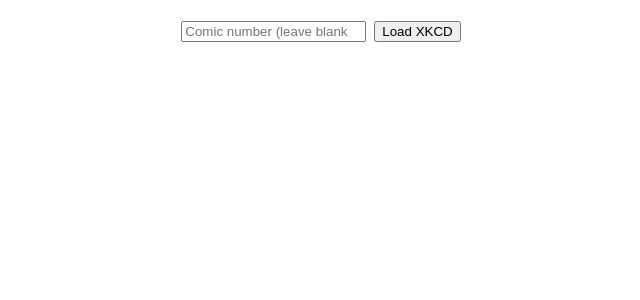
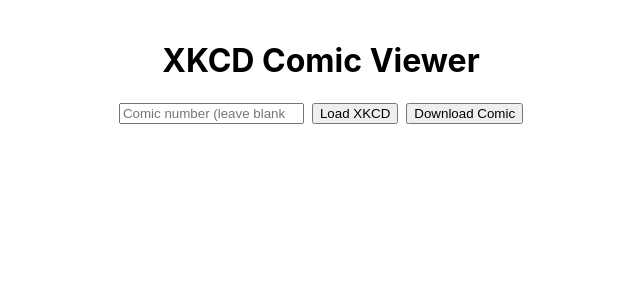
Before and after one commit to Cole-Parsons/XKCD-frontend, a React (Create React App) app: page / in a window 1280 px wide. Shown: the top 300 px of the page, without its empty margins (319-959 px from the left). Built offline with nearby package versions, Linux system fonts and the light colour scheme.

Commit message:
added download buutton not linked to server

```diff
--- a/src/App.js
+++ b/src/App.js
@@ -13,9 +13,22 @@
     setComic(data);
   }
 
+  async function handleDownload() {
+    if (!comic) {
+      alert("Please load a comic first");
+        return;
+    }
+
+    console.log(`Requesting download for comic #${comic.num}`);
+    alert(`Would request download for comic #${comic.num}`);
+  }
+
   return (
 
     <div style={{ textAlign: "center", padding: 20 }}>
+      <h1>XKCD Comic Viewer</h1>
+
+      <div style={{ marginBottom: 12 }}>
       <input
         type="number"
         placeholder="Comic number (leave blank for latest)"
@@ -23,10 +36,15 @@
         onChange={(e) => setComicNum(e.target.value)}
         style={{ marginRight: 8 }}
         />
-      <button onClick={fetchComic}>Load XKCD</button>
+        <button onClick={fetchComic}>Load XKCD</button>
+        <button onClick={handleDownload} style ={{marginLeft: 8}}>
+          Download Comic
+        </button>
+      </div>
+
       {comic && (
         <>
-          <h2>{comic.safe_title}</h2>
+          <h2>{comic.safe_title} - #{comic.num}</h2>
           <img src={comic.img} alt={comic.alt} width="300" />
         </>
       )}
```
